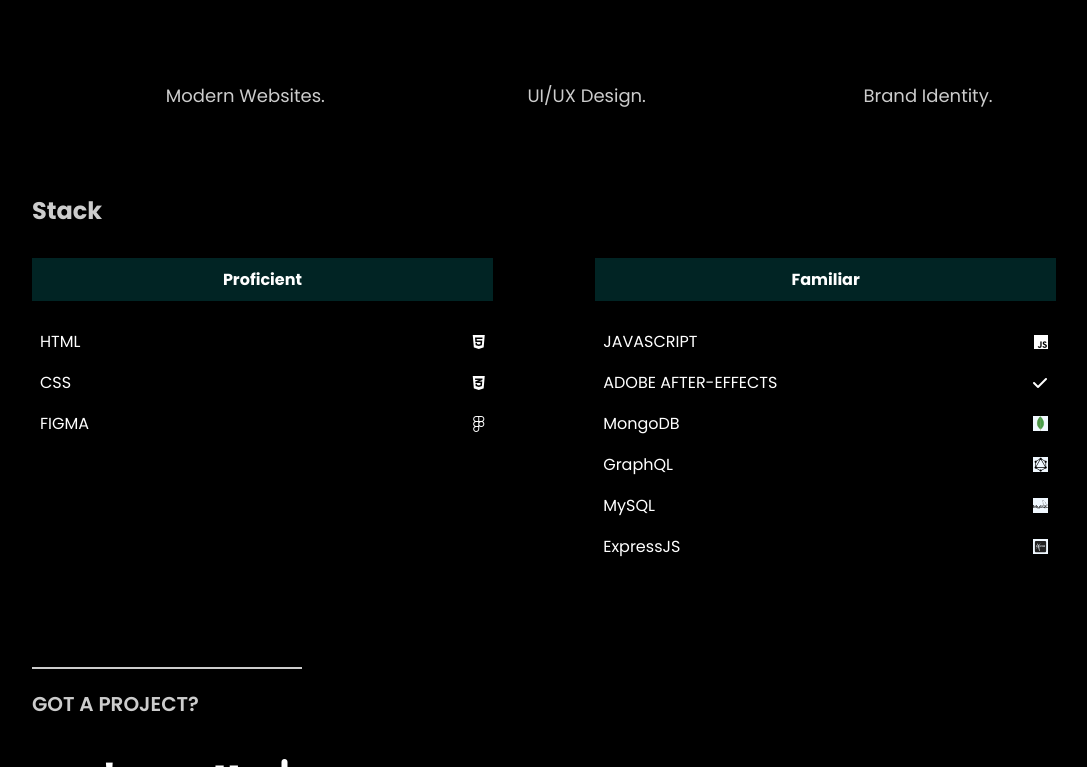
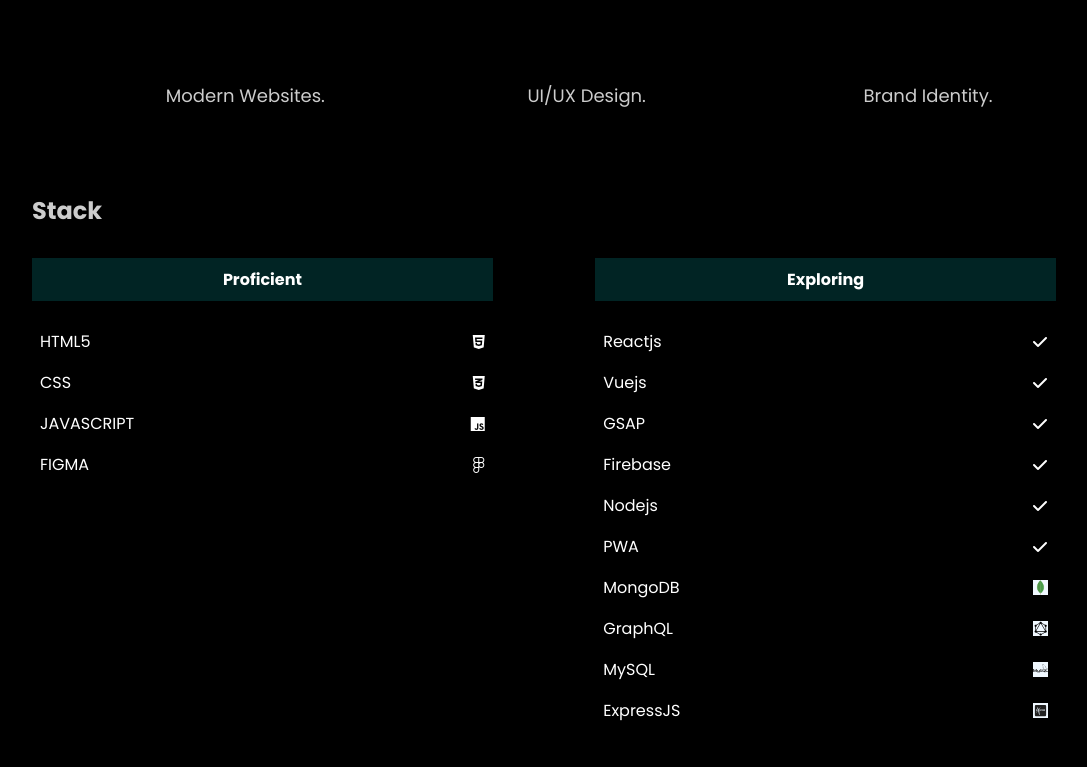
Before and after one commit to vibeauratech/Sullyvera, a plain HTML site: page About me.html in a window 1280 px wide. Shown: the part 570-1337 px from the top of the page, without its empty margins (96-1183 px from the left). Drawn offline with Linux system fonts and the light colour scheme.

Commit message:
Update About me.html

```diff
--- a/About me.html
+++ b/About me.html
@@ -79,12 +79,16 @@
         <div class="blog-left">
             <h3> Proficient</h3>
             <div class="blogright-content">
-                <p>HTML</p>
+                <p>HTML5</p>
                 <i class="fa-brands fa-html5"></i>
             </div>
             <div class="blogright-content">
                 <p>CSS</p>
                 <i class="fa-brands fa-css3-alt"></i>
+            </div>
+            <div class="blogright-content">
+                <p>JAVASCRIPT</p>
+                <i class="fa-brands fa-js"></i>
             </div>
             <div class="blogright-content">
                 <p>FIGMA</p>
@@ -94,13 +98,29 @@
 
 
         <div class="blog-right">
-            <h3> Familiar</h3>
+            <h3> Exploring</h3>
             <div class="blogright-content">
-                <p>JAVASCRIPT</p>
-                <i class="fa-brands fa-js"></i>
+                <p>Reactjs</p>
+                <i class="fa-solid fa-check"></i>
             </div>
             <div class="blogright-content">
-                <p>ADOBE AFTER-EFFECTS</p>
+                <p>Vuejs</p>
+                <i class="fa-solid fa-check"></i>
+            </div>
+            <div class="blogright-content">
+                <p>GSAP</p>
+                <i class="fa-solid fa-check"></i>
+            </div>
+            <div class="blogright-content">
+                <p>Firebase</p>
+                <i class="fa-solid fa-check"></i>
+            </div>
+            <div class="blogright-content">
+                <p>Nodejs</p>
+                <i class="fa-solid fa-check"></i>
+            </div>
+            <div class="blogright-content">
+                <p>PWA</p>
                 <i class="fa-solid fa-check"></i>
             </div>
             <div class="blogright-content">
```
